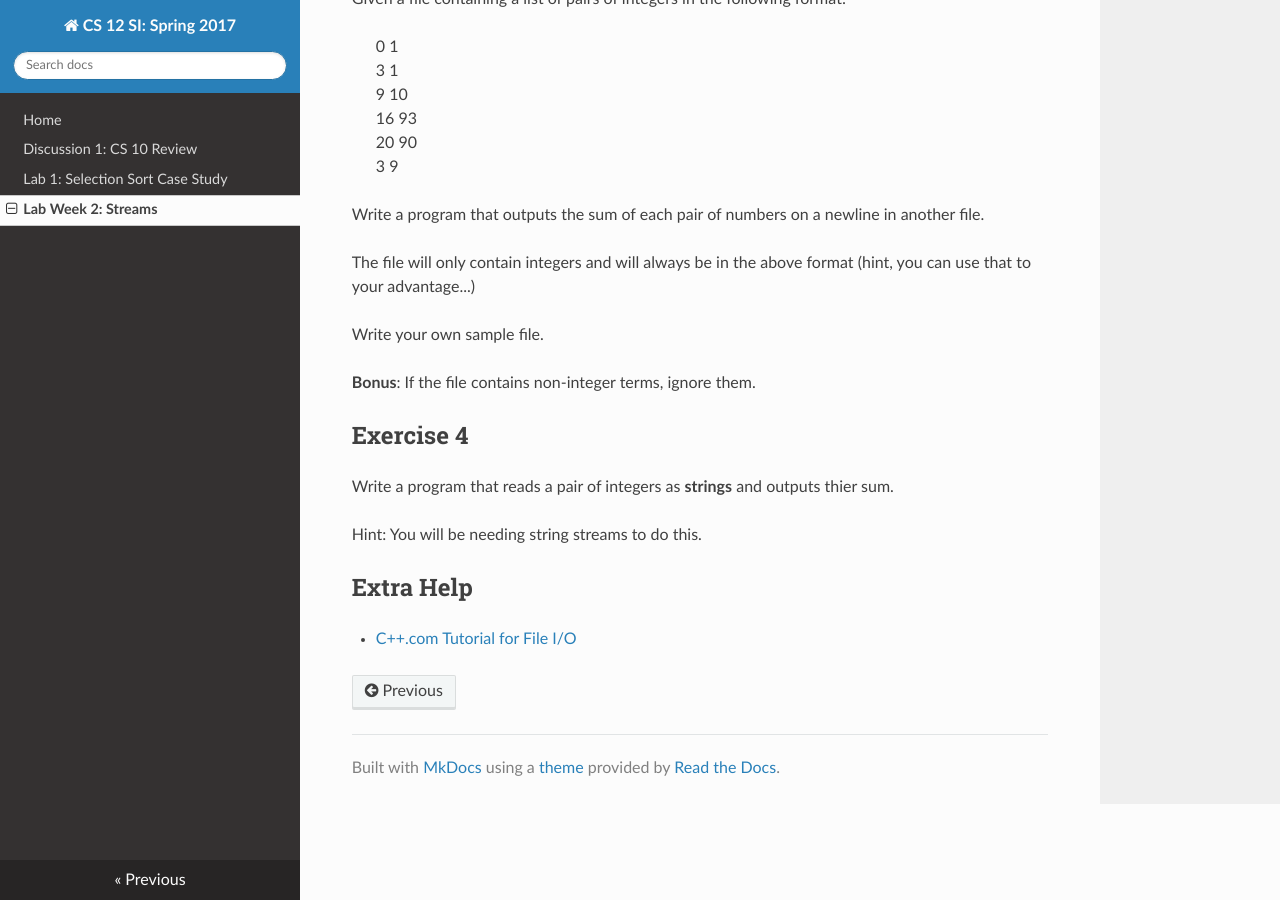
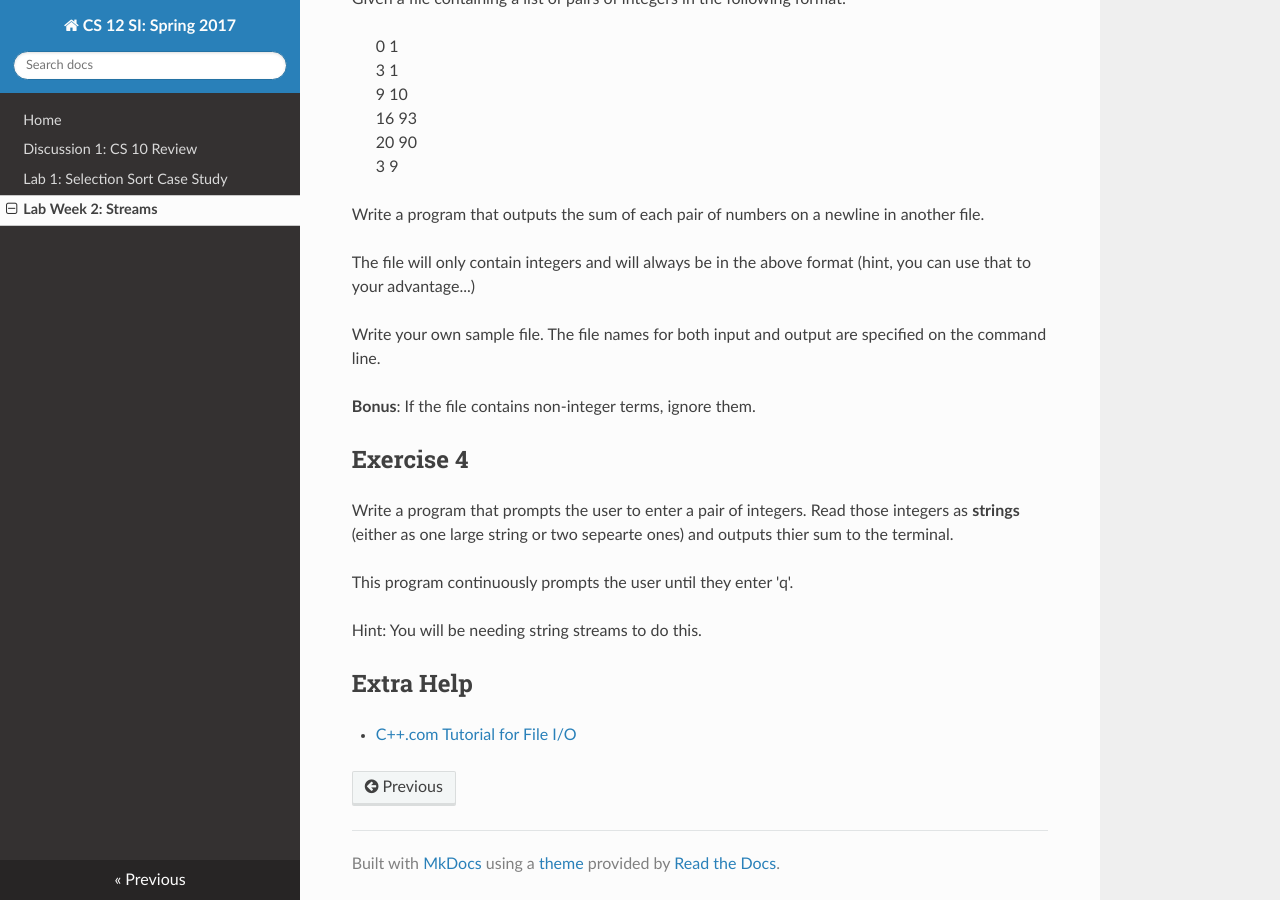
Before and after one commit to cs-si-ucr/cs12, an MkDocs documentation site: the page built from docs/lab02.md, in a window 1280 px wide and 900 px high, scrolled down 796 px. Built offline with MkDocs 1.6.1, drawn with Linux system fonts in a browser that asks for light colours; nearby versions of some CDN libraries; old or Windows-style settings are respelled for this version of MkDocs.

Commit message:
brushed it up a little

```diff
--- a/docs/lab02.md
+++ b/docs/lab02.md
@@ -50,7 +50,7 @@ Write a program that outputs the sum of each pair of numbers on a newline in ano
 The file will only contain integers and will always be in the above format (hint, you can use
 that to your advantage...)
 
-Write your own sample file.
+Write your own sample file. The file names for both input and output are specified on the command line.
 
 **Bonus**:
 If the file contains non-integer terms, ignore them.
@@ -59,7 +59,11 @@ If the file contains non-integer terms, ignore them.
 Exercise 4
 ---
 
-Write a program that reads a pair of integers as **strings** and outputs thier sum.
+Write a program that prompts the user to enter a pair of integers.
+Read those integers as **strings** (either as one large string or two sepearte ones)
+and outputs thier sum to the terminal.
+
+This program continuously prompts the user until they enter 'q'.
 
 Hint: You will be needing string streams to do this.
 
```
